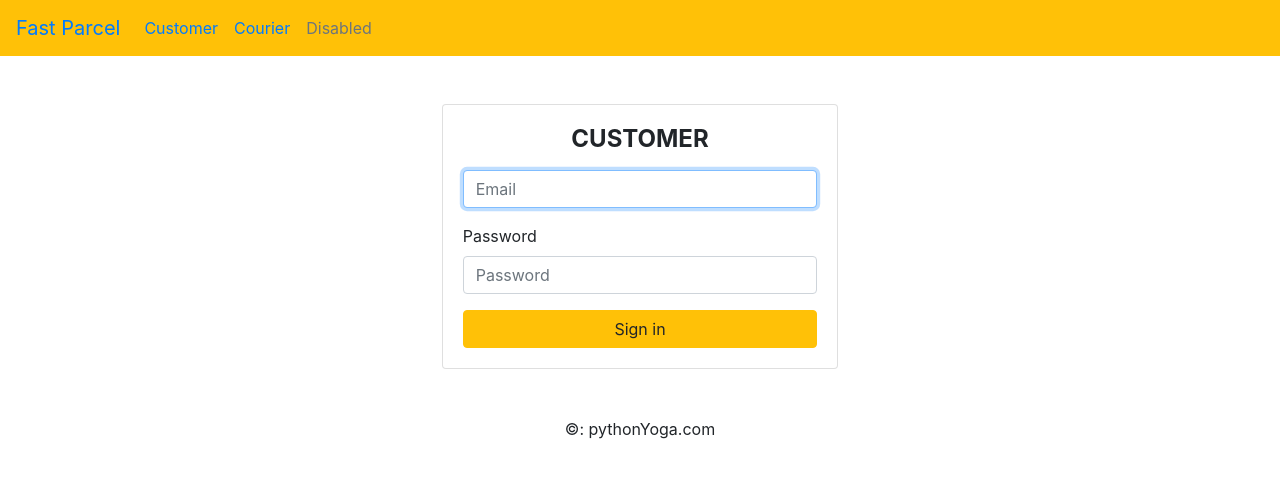
After one commit to sanoussibarkay/deliveryservice, a Django app: page /sign-in/ in a window 1280 px wide. The commit adds this page. Shown: the top 478 px of the page. Run offline with Django 4.2, Linux system fonts and the light colour scheme; some libraries are stand-ins or nearby versions.

Commit message:
git commit

```diff
--- a/core/templates/base.html
+++ b/core/templates/base.html
@@ -15,18 +15,21 @@
 
 
 <body>
-<nav class="navbar navbar-expand-lg bg-warning">
+<nav class="navbar {% if not request.user.is_authenticated %} navbar-expand-lg {% endif %} bg-warning">
     <a class="navbar-brand" href="/">Fast Parcel</a>
+
+    {% if not request.user.is_authenticated %}
     <button class="navbar-toggler" type="button" data-toggle="collapse" data-target="#navbarSupportedContent" aria-controls="navbarSupportedContent" aria-expanded="false" aria-label="Toggle navigation">
       <span class="navbar-toggler-icon"></span>
     </button>
     <div class="collapse navbar-collapse" id="navbarSupportedContent">
       <ul class="navbar-nav me-auto mb-2 mb-lg-0">
-        <li class="nav-item">
-          <a class="nav-link active" aria-current="page" href="#">Customer</a>
-        </li>
-        <li class="nav-item">
-          <a class="nav-link" href="#">Courier</a>
+
+          <li class="nav-item {% if request.GET.next != '/courier/' %}active{% endif %}">
+           <a class="nav-link active" aria-current="page" href="/sign-in/?next=/customer/">Customer</a>
+          </li>
+          <li class="nav-item {% if request.GET.next == '/courier/' %}active{% endif %}">
+          <a class="nav-link active" aria-current="page" href="/sign-in/?next=/courier/">Courier</a>
         </li>
 
           <ul class="dropdown-menu" aria-labelledby="navbarDropdown">
@@ -42,6 +45,12 @@
       </ul>
 
     </div>
+    {% else %}
+    <form class="form-inline">
+        <span class="mr-4">{{ request.user.get_full_name|title }} </span>
+        <a href="/sign-out" class="btn btn-outline-dark">sign out</a>
+    </form>
+    {% endif %}
 
 </nav>
 {% block content %}{% endblock %}
--- /dev/null
+++ b/core/templates/sign_in.html
@@ -0,0 +1,37 @@
+{% extends 'base.html' %}
+{% load bootstrap4 %}
+
+{% block content %}
+<div class="container-fluid mt-5">
+    <div class="row justify-content-center">
+        <div class="col-lg-4">
+            <div class="card">
+                <div class="card-body">
+                    <h4 class="text-center text-uppercase mb-3">
+                        <b>
+                            {% if request.GET.next != '/courier/' %}
+                            Customer
+                            {% else %}
+                            courier
+                            {% endif %}
+
+
+
+                        </b>
+                    </h4>
+                    <form method="POST">
+                        {% csrf_token %}
+                        {% bootstrap_form_errors form %}
+                        {% bootstrap_label "Email" %}
+                        {% bootstrap_field form.username show_label=False  placeholder="Email" %}
+                        {% bootstrap_field form.password %}
+                         <button class="btn btn-warning btn-block">Sign in</button>
+                    </form>
+                 </div>
+            </div>
+        </div>
+    </div>
+</div>
+
+
+{% endblock %}
--- a/core/views.py
+++ b/core/views.py
@@ -1,9 +1,11 @@
 from django.shortcuts import render
-
+from django.contrib.auth.decorators import login_required
 # Create your views here.
 def home(request):
     return render(request,'home.html')
+@login_required()
 def customer_page(request):
     return render(request,'home.html')
+@login_required()
 def courier_page(request):
     return render(request,'home.html')
--- a/deliveryservice/settings.py
+++ b/deliveryservice/settings.py
@@ -121,6 +121,8 @@ USE_TZ = True
 # https://docs.djangoproject.com/en/4.0/howto/static-files/
 
 STATIC_URL = 'static/'
+LOGIN_URL ='/sign-in/'
+LOGIN_REDIRECT_URL = '/'
 
 # Default primary key field type
 # https://docs.djangoproject.com/en/4.0/ref/settings/#default-auto-field
--- a/deliveryservice/urls.py
+++ b/deliveryservice/urls.py
@@ -15,11 +15,17 @@ Including another URLconf
 """
 from django.contrib import admin
 from django.urls import path
+from django.contrib.auth import views as auth_views
 from core import views
 
 urlpatterns = [
     path('admin/', admin.site.urls),
     path('', views.home),
+
+    path('sign-in/', auth_views.LoginView.as_view(template_name="sign_in.html")),
+    path('sign-out/', auth_views.LogoutView.as_view(next_page="/")),
+
+
     path('customer/', views.customer_page),
     path('courier/', views.courier_page)
 ]
```
